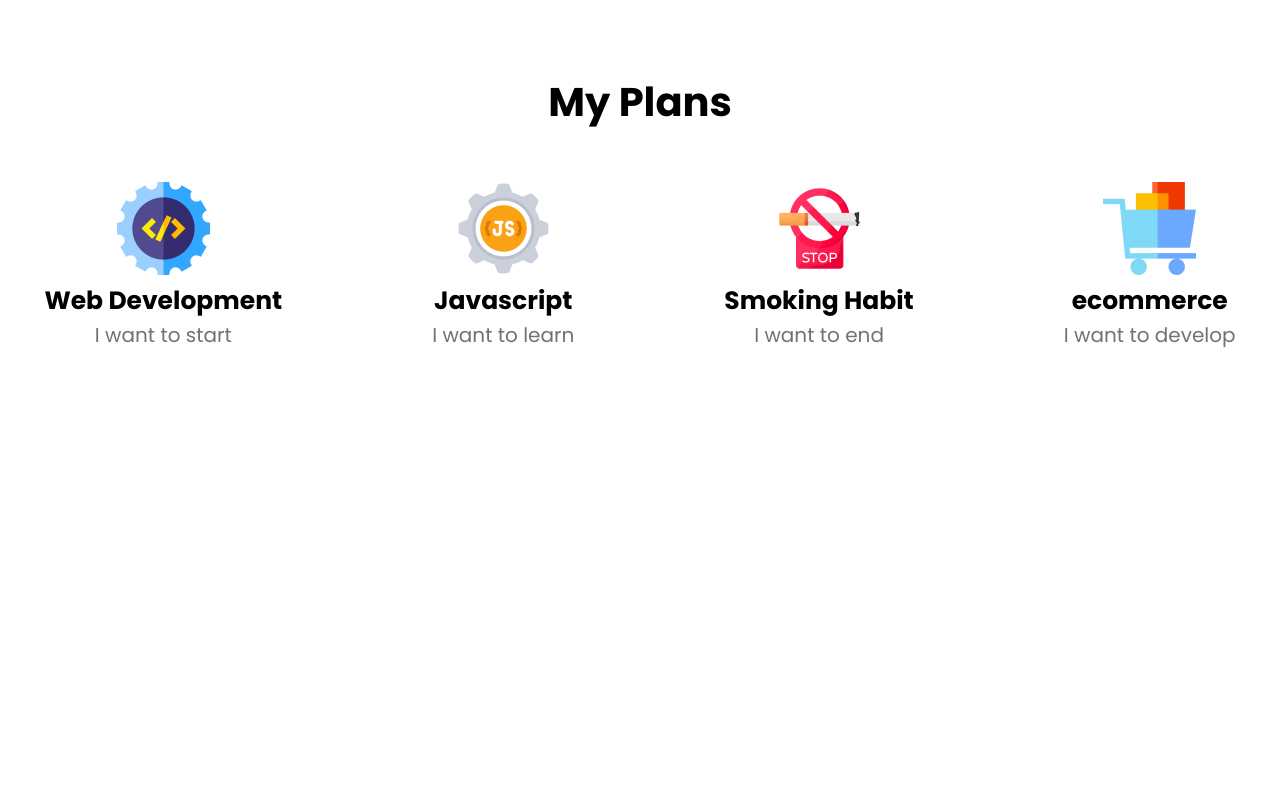
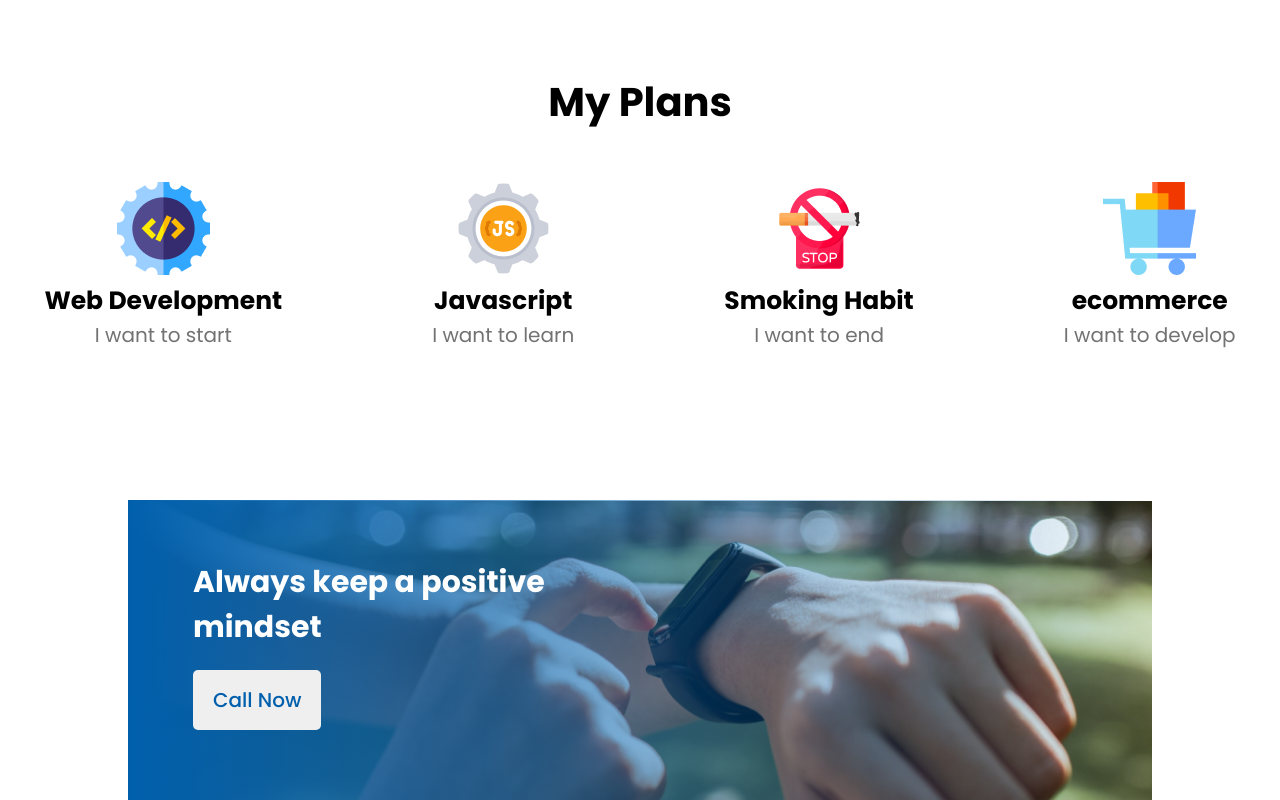
Before and after one commit to tamim25/new-year-website, a plain HTML site: page index.html in a window 1280 px wide. Shown: the part 1679-2479 px from the top of the page. Before the commit the page ends 2029 px from the top, so only its background shows below. Drawn offline with Linux system fonts and the light colour scheme.

Commit message:
call section done

```diff
--- a/index.html
+++ b/index.html
@@ -72,6 +72,24 @@
                 </div>
             </div>
         </section>
+        <!-- Call Section -->
+        <section class="call-section">
+            <div class="call">
+                    <h2 class="call-text">Always keep a positive</h2>
+                    <h2 class="call-text">mindset</h2>
+                    <button class="btn-call btn-text">Call Now</button>
+            </div>
+        </section>
+
+
+
+
+
+
+
+
+
+
 
     </main>
 </body>
--- a/style.css
+++ b/style.css
@@ -42,7 +42,7 @@ header{
 }
 .btn-text{
     font-size: 20px;
-    font-weight: 600;
+    font-weight: 500;
     text-align: center;
 }
 /* Fail Section */
@@ -74,6 +74,7 @@ header{
 /* Plan Section */
 .plan-section{
     margin-top: 100px;
+    margin-bottom: 150px;
 }
 .plan-header{
     font-size: 40px;
@@ -97,3 +98,27 @@ header{
     color: #737272;
     font-size: 20px;
 }
+/* Call Section */
+.call-section{
+    background-image: linear-gradient(to right, rgba(0,95,172,100),rgba(0,95,172,0)), url(images/watch.png);
+    background-repeat: no-repeat;
+    background-size: cover;
+    background-position:center ;
+    height: 300px;
+    width: 80%;
+    margin: 0 auto;
+}
+.call{
+    padding: 60px 65px;
+}
+.call-text{
+    color: #FFFFFF;
+    font-size: 30px;
+}
+.btn-call{
+    padding: 15px 20px;
+    color: #005FAC;
+    border: #FFFFFF;
+    border-radius: 5px;
+    margin-top: 20px;
+}
```
Also changed, not shown: images/consistent.jpg (added).
